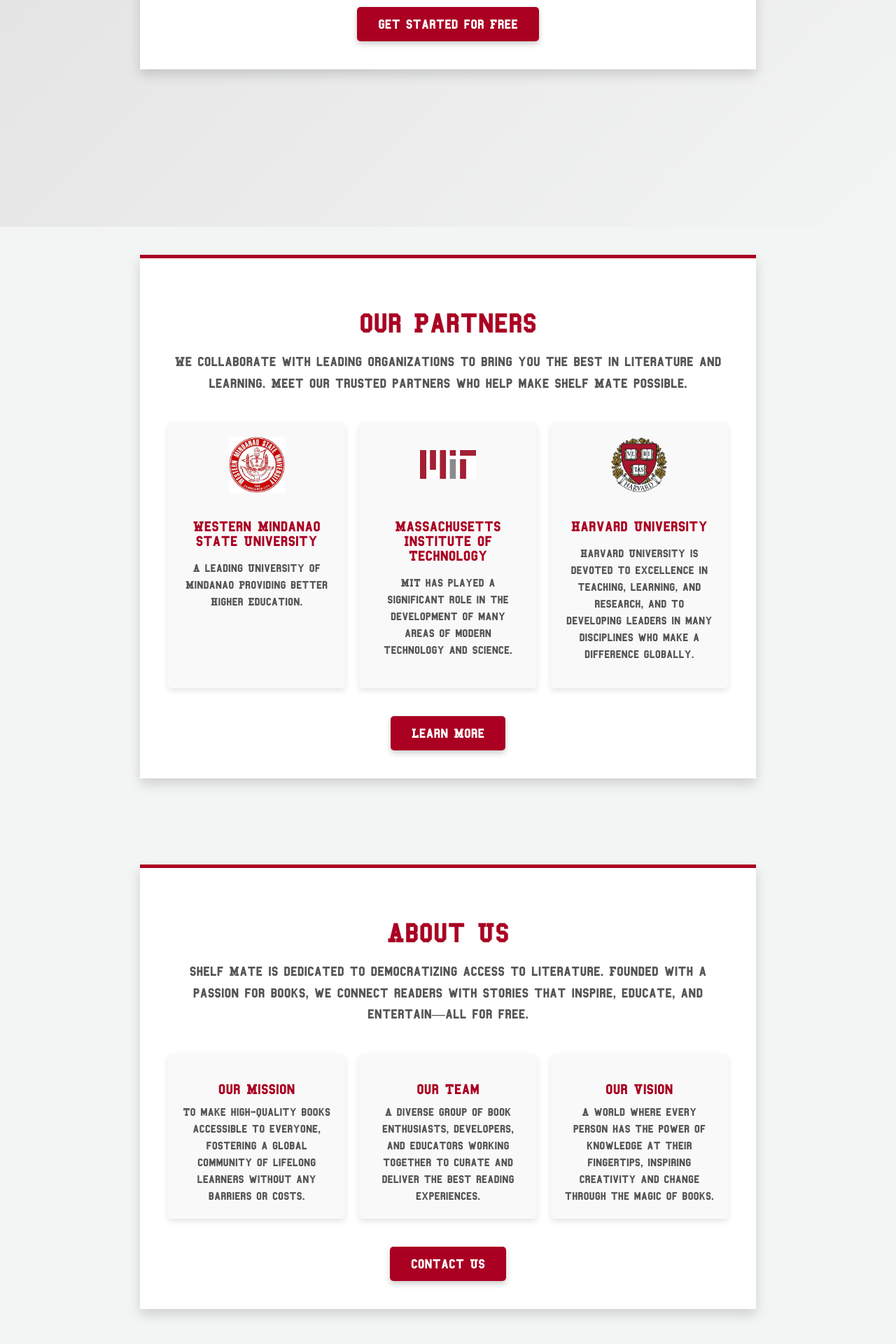
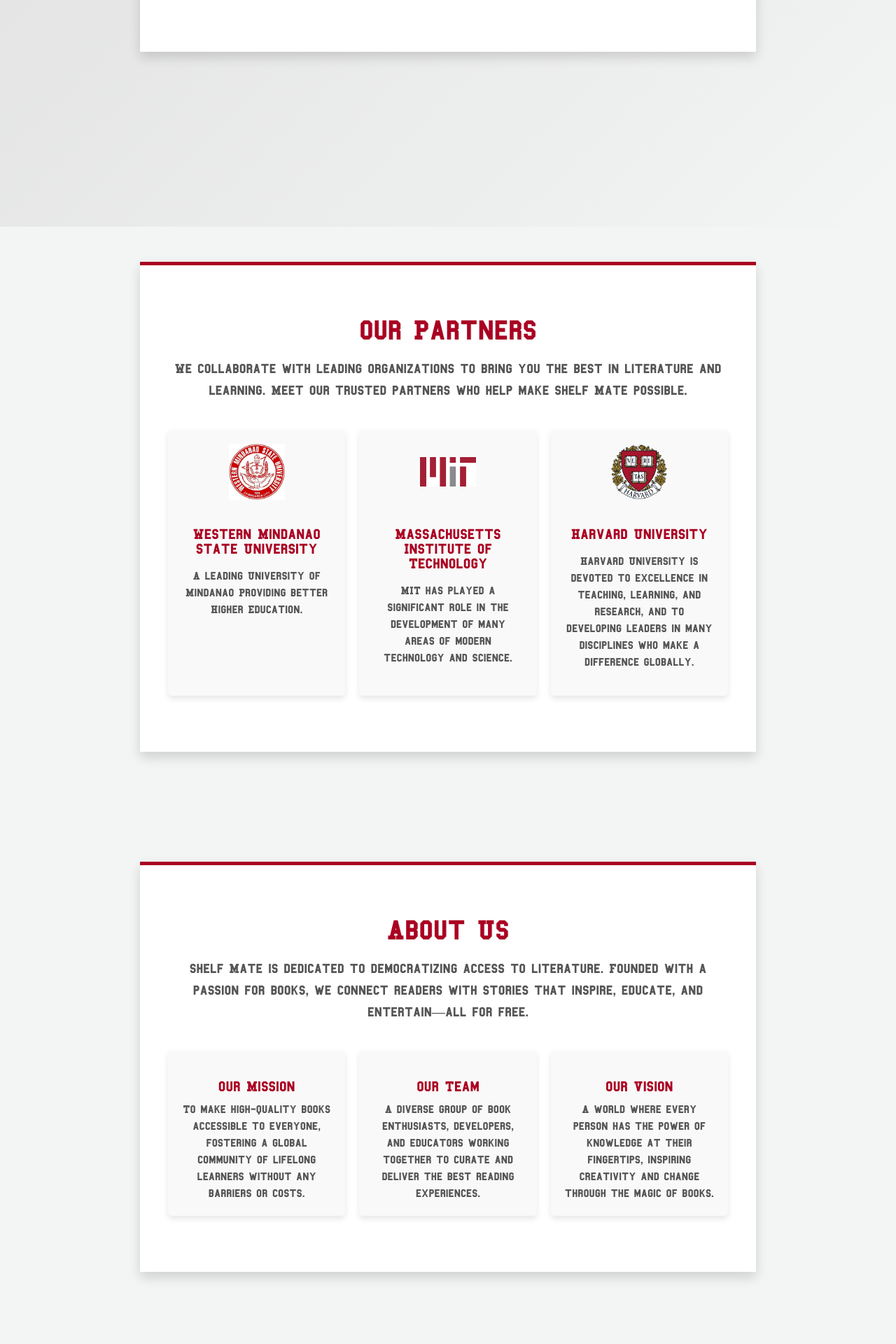
Before and after one commit to Rranssu/Shelfmate, a React (Vite) app in the folder web/: page / in a window 1280 px wide. Shown: the part 1356-3276 px from the top of the page at 70% size. Built offline with nearby package versions, Linux system fonts and the light colour scheme.

Commit message:
removed useless buttons

```diff
--- a/web/src/components/about.jsx
+++ b/web/src/components/about.jsx
@@ -23,7 +23,6 @@
             <p className="about-description">A world where every person has the power of knowledge at their fingertips, inspiring creativity and change through the magic of books.</p>
           </div>
         </div>
-        <button className="about-btn">Contact Us</button>
       </div>
     </section>
   );
--- a/web/src/components/partners.jsx
+++ b/web/src/components/partners.jsx
@@ -30,7 +30,6 @@
             <p className="partner-description">Harvard University is devoted to excellence in teaching, learning, and research, and to developing leaders in many disciplines who make a difference globally.</p>
           </div>
         </div>
-        <button className="partners-btn">Learn More</button>
       </div>
     </section>
   );
--- a/web/src/components/pricing.jsx
+++ b/web/src/components/pricing.jsx
@@ -9,7 +9,6 @@
         <p className="pricing-description">
           At Shelf Mate, we believe in making knowledge accessible to everyone. That's why our platform is completely free—no hidden fees, no subscriptions, and no costs whatsoever.
         </p>
-        <button className="pricing-btn">Get Started for Free</button>
       </div>
     </section>
   );
```
